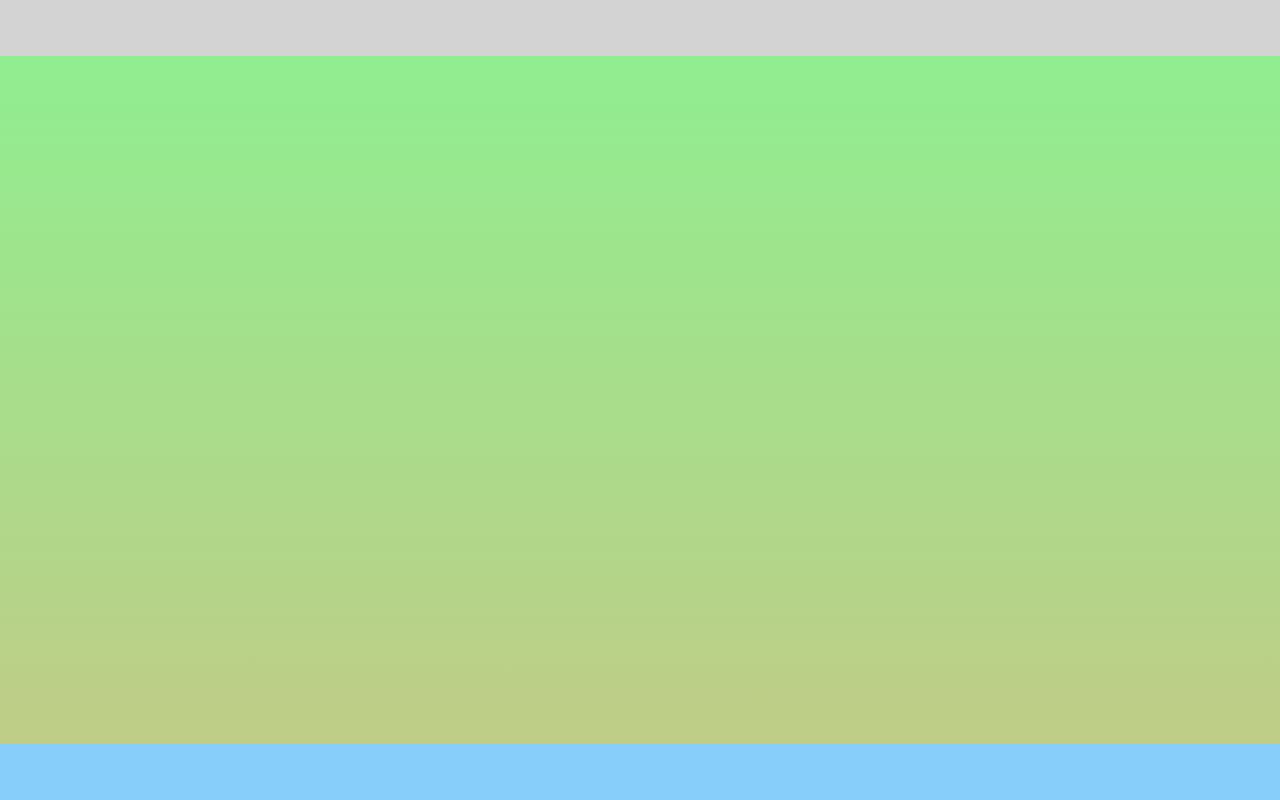
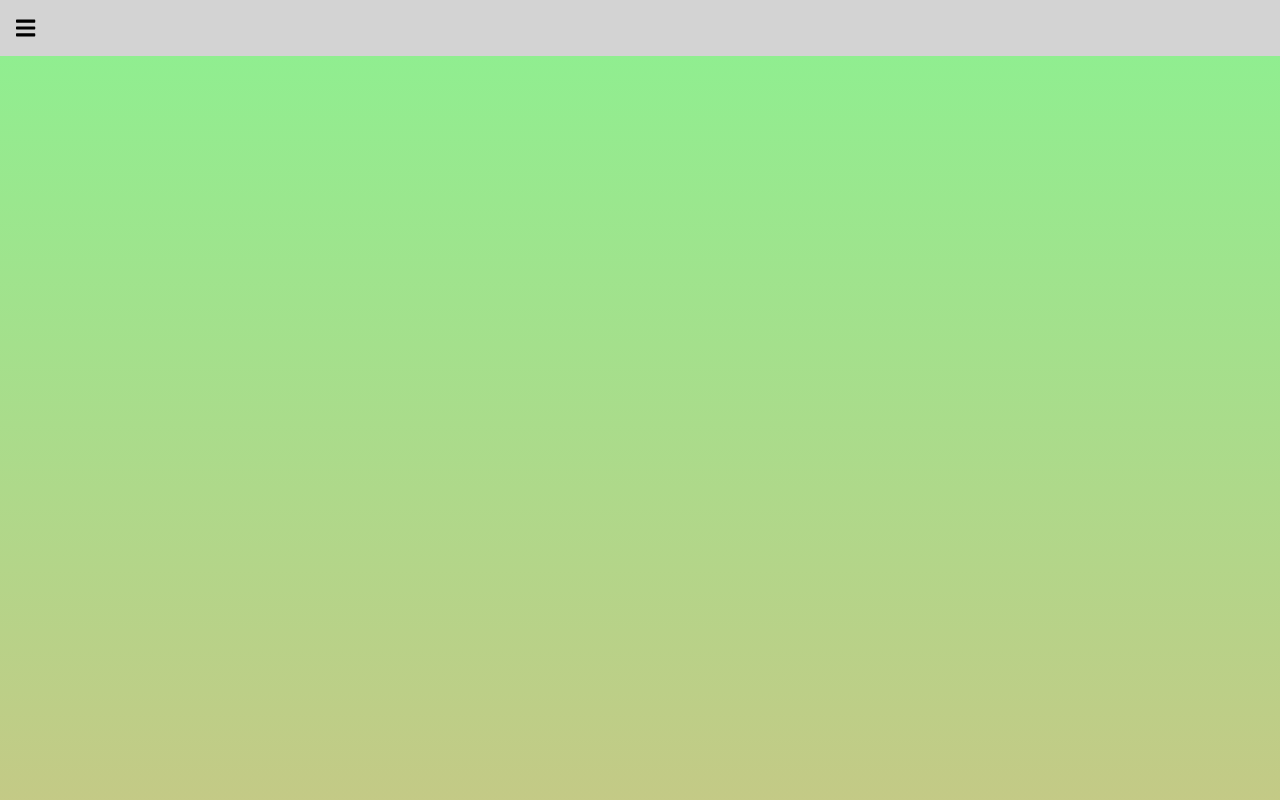
Before and after one commit to evuz/react-parcel, a React (Vite) app: page / in a window 1280 px wide. Shown: the top 800 px of the page. Built offline with nearby package versions, Linux system fonts and the light colour scheme.

Commit message:
App show news components

```diff
--- a/src/app/app.jsx
+++ b/src/app/app.jsx
@@ -1,13 +1,41 @@
-import React, { Fragment } from 'react';
+import React, { Component, Fragment } from 'react';
+import styled from 'styled-components';
 
 import { Header } from './components/Header';
 import { Container } from './components/Container';
-import { Tabs } from './components/Tabs';
+import { Icon } from './components/Icon';
+import { Menu } from './components/Menu';
+import { Button } from './components/Button';
 
-export const App = () => (
-  <Fragment>
-    <Header />
-    <Container marginBottom="56px">My container</Container>
-    <Tabs />
-  </Fragment>
-);
+const Text = styled.p`
+  font-family: sans-serif;
+  font-size: 24px;
+  text-align: center;
+`;
+
+export class App extends Component {
+  render() {
+    return (
+      <Fragment>
+        <Menu
+          show
+          open={open => {
+            this.openMenu = open;
+          }}
+        >
+          <Text>Menu</Text>
+        </Menu>
+        <Header fixed>
+          <Button
+            onClick={() => {
+              this.openMenu();
+            }}
+          >
+            <Icon icon="bars" size="22px" />
+          </Button>
+        </Header>
+        <Container />
+      </Fragment>
+    );
+  }
+}
```
